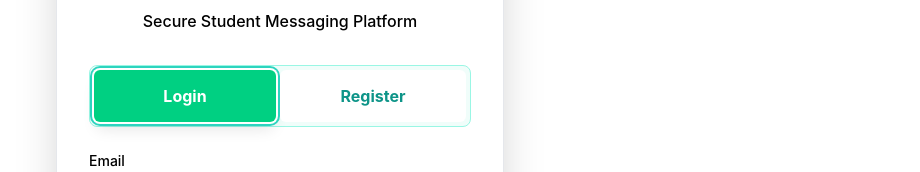
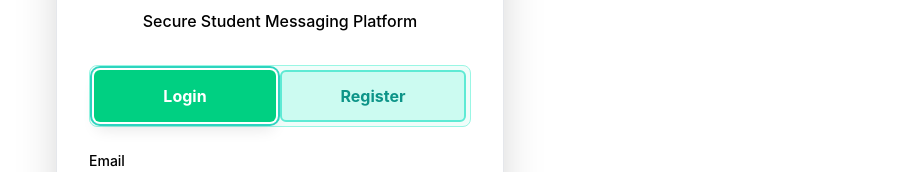
Before and after one commit to iwasamnot/campus-connect-core, a React (Vite) app: page / in a window 1280 px wide. Shown: the part 256-428 px from the top of the page, without its empty margins (360-1280 px from the left). Built offline with nearby package versions, Linux system fonts and the light colour scheme; no server answers.

Commit message:
Fix white buttons on login page: update inactive tabs to use sistc green-cyan background instead of white

```diff
--- a/src/components/Login.jsx
+++ b/src/components/Login.jsx
@@ -130,7 +130,7 @@ const Login = () => {
             className={`flex-1 py-3 px-4 rounded-md font-bold text-base transition-all duration-200 ${
               mode === 'login'
                 ? 'bg-sistc-600 text-white shadow-lg ring-2 ring-sistc-400 ring-offset-2'
-                : 'bg-white dark:bg-gray-800 text-sistc-700 dark:text-sistc-300 border-2 border-transparent hover:border-sistc-400 dark:hover:border-sistc-500 hover:bg-sistc-50 dark:hover:bg-sistc-900/20'
+                : 'bg-sistc-100 dark:bg-sistc-800/50 text-sistc-700 dark:text-sistc-300 border-2 border-sistc-300 dark:border-sistc-600 hover:border-sistc-400 dark:hover:border-sistc-500 hover:bg-sistc-200 dark:hover:bg-sistc-700'
             }`}
           >
             Login
@@ -143,7 +143,7 @@ const Login = () => {
             className={`flex-1 py-3 px-4 rounded-md font-bold text-base transition-all duration-200 ${
               mode === 'register'
                 ? 'bg-sistc-600 text-white shadow-lg ring-2 ring-sistc-400 ring-offset-2'
-                : 'bg-white dark:bg-gray-800 text-sistc-700 dark:text-sistc-300 border-2 border-transparent hover:border-sistc-400 dark:hover:border-sistc-500 hover:bg-sistc-50 dark:hover:bg-sistc-900/20'
+                : 'bg-sistc-100 dark:bg-sistc-800/50 text-sistc-700 dark:text-sistc-300 border-2 border-sistc-300 dark:border-sistc-600 hover:border-sistc-400 dark:hover:border-sistc-500 hover:bg-sistc-200 dark:hover:bg-sistc-700'
             }`}
           >
             Register
```
